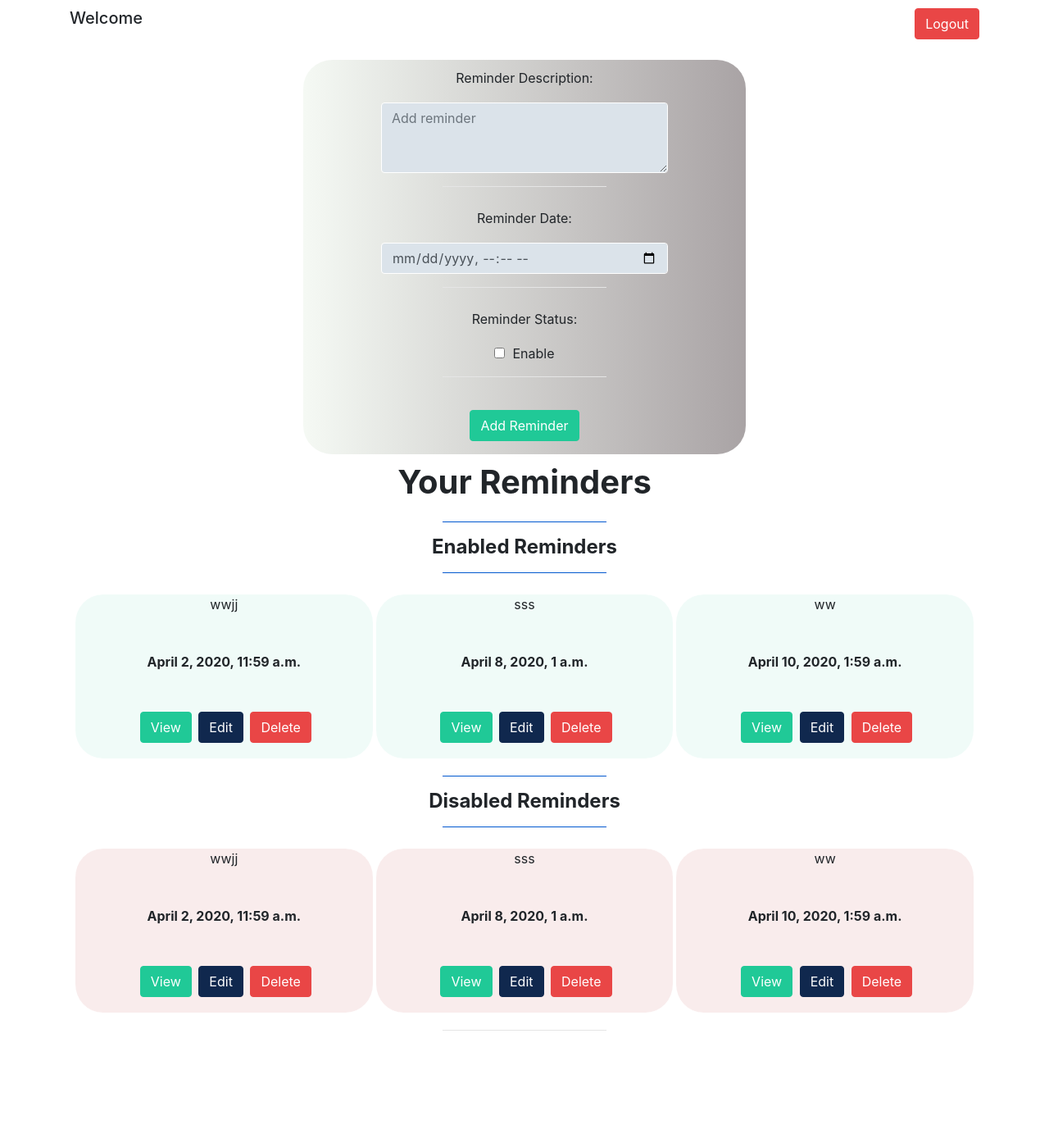
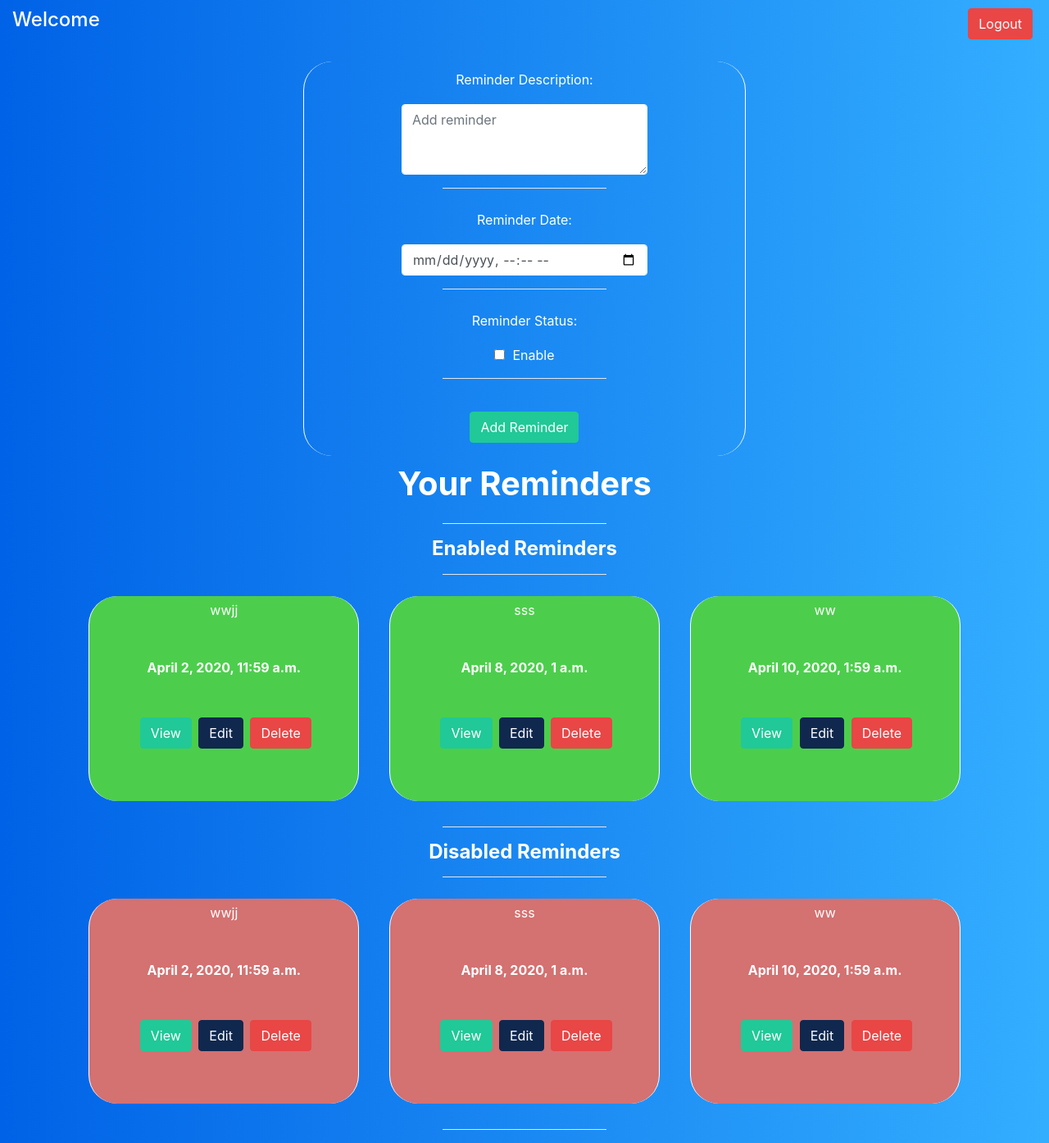
Before and after one commit to Hannanparvez/reminderapp, a Django app: template template/pages/home.html in a window 1280 px wide. Shown: the whole page at 82% size. Before the commit the page ends 1257 px from the top, so only its background shows below. Run offline with Django 3.2, Linux system fonts and the light colour scheme; the template is opened without the code that fills it: values that come from a table or form of the project are taken from there, others are empty; data comes from the database, SQL or seed files in the repository; both versions use the stored data as it was after the commit; some libraries are stand-ins or nearby versions.

Commit message:
Front end Changes

```diff
--- a/template/base.html
+++ b/template/base.html
@@ -3,7 +3,8 @@
 <html lang="en">
 <head>
     <meta charset="UTF-8">
-    <meta name="viewport" content="width=device-width, initial-scale=1.0">
+    <meta name="viewport" content="width=device-width, initial-scale=1.0, maximum-scale=1.0, user-scalable=0" />
+
     <meta http-equiv="X-UA-Compatible" content="ie=edge">
     <title>Reminder | {% block title%}{%endblock%}</title>
     <link rel="stylesheet" href="{% static 'css/all.css'  %}">
--- a/template/pages/home.html
+++ b/template/pages/home.html
@@ -7,6 +7,13 @@
 </style>
 {%block content%}
 <style>
+  body{
+    color: white;
+    background:linear-gradient(to right, #0062E6, #33AEFF);
+  }
+  .modal-content{
+    background:linear-gradient(to right, #0062E6, #33AEFF);
+  }
   hr{
    background-color: white;
     width: 200px;
@@ -19,14 +26,16 @@ label{
 }
 </style>
 <!-- hi {{user.username}} -->
+<div class="col-md-4 h4" style="margin-top: 10px;">Welcome&nbsp;<span style="color: brown"><strong>{{user.username|capfirst}}</strong></span></div>
+<input type="submit" class="btn btn-danger" value="Logout" name="Logout" style="position: absolute;right: 20px;top: 10px;"></input>
 	<div class="container">
             <div class="row" style="margin-top:10px;" >
-            <div class="col-md-4 h5">Welcome&nbsp;<span style="color: brown"><strong>{{user.username|capfirst}}</strong></span></div>
+
             <div class="col-md-4"></div>
             <div class="col-md-4">
                 <form action="/{{user.username}}" method="post" >
                     {%csrf_token%}
-                <input type="submit" class="btn btn-danger" value="Logout" name="Logout" style="float: right"></input>
+
             </form>
             </div>
         </div>
@@ -43,7 +52,7 @@ label{
                 <div class="col-md-3 "></div>
                 <div class="col-md-6 text-center" style="border-radius: 30px;" >
 
-            <form style="background: linear-gradient(to right, #569e440f, #5a4f5285);border-radius: 35px; " id="contact-form" method="post" action="/{{user.username}}" role="form">
+            <form style="border-radius: 35px;border-right: 1px solid;border-left: 1px solid;" id="contact-form" method="post" action="/{{user.username}}" role="form">
                 {%csrf_token%}
                  <div class="controls">
 
@@ -53,13 +62,13 @@ label{
                                 <div class="form-group">
                                     <div class="form-label-group">
                                     <label for="AddReminder_description">Reminder Description:</label>
-                                    <textarea style="background-color: #dbe3ea;border:solid 1px white" id="AddReminder_description" name="addReminder_description" class="form-control" placeholder="Add reminder"rows="3"
+                                    <textarea style="margin: auto; width: 300px;background-color: #fff;border:solid 1px white" id="AddReminder_description" name="addReminder_description" class="form-control" placeholder="Add reminder"rows="3"
                                      required="required" data-error="reminder must have a description"></textarea>
                                      </div>
                                      <hr>
                                      <div class="form-label-group">
                                      <label for="Reminder_date">Reminder Date:</label>
-                                    <input style="background-color: #dbe3ea;border:solid 1px white" class="form-control" required="required" name="Reminder_date" id="Reminder_date" type="datetime-local">
+                                    <input style="margin: auto;width: 300px;background-color: #fff;border:solid 1px white" class="form-control" required="required" name="Reminder_date" id="Reminder_date" type="datetime-local">
                                   </div>
                                   <hr>
                                   <div class="form-label-group">
@@ -105,9 +114,9 @@ label{
                                 <div class="row">
                                     <div class="col-md-2"></div>
                                       <div class="col-md-8">
-                                        <hr style="background-color:#0062E6">
+                                        <hr style="background-color:#fff">
                                           <div class="h4"><strong>Enabled Reminders</strong></div>
-                                          <hr style="background-color:#0062E6">
+                                          <hr style="background-color:#fff">
                                     </div>
                                     </div>
                             </div>
@@ -120,7 +129,7 @@ label{
             <div  class="row" style="padding: 5px;">
             {% for reminder in Reminders%}
 
-            <div class="col-md-4  box text-center" style="height: 200px;border-left: solid 2.5px  #ffffff;border-right: solid 2.5px  #ffffff;margin-top: 5px;background-color:#ade6d52e;border-radius: 35px" >
+            <div style="width: 330px; height: 250px; margin: 10px auto;display: block; padding: 5px;overflow: hidden;text-align: center;border-left: solid 1px  #ffffff;border-right: solid 1px  #ffffff;margin-top: 5px;background-color:#4cce4c;border-radius: 35px" >
 
                     <div class="media-body">
                             <div style="overflow: scroll;height: 65px">
@@ -202,7 +211,7 @@ label{
                                                                      <label>Reminder Date/Time</label><br>
                                                                     <p>{{reminder.reminderdue}}</p>
                                                                     <label for="editReminder_date">New Date/Time</label>
-                                                                    <input class="form-control" name="editReminder_date" id="editReminder_date" type="datetime-local">
+                                                                    <input class="form-control" name="editReminder_date" id="editReminder_date" type="datetime">
                                                                     <label for="Reminder_date">Reminder Status</label><br>
                                                                     <input type="checkbox" name="editReminder_status" {%if reminder.reminderstatus%}
                                                                     checked{%endif%} > Enabled
@@ -300,9 +309,9 @@ label{
                           <div class="row">
                               <div class="col-md-2"></div>
                                 <div class="col-md-8">
-                                    <hr style="background-color:#0062E6">
+                                    <hr style="background-color:#fff">
                                     <div class="h4"><strong>Disabled Reminders</strong></div>
-                                    <hr style="background-color:#0062E6">
+                                    <hr style="background-color:#fff">
                               </div>
                               </div>
                       </div>
@@ -314,7 +323,7 @@ label{
             <div  class="row" style="padding: 5px;">
 
             {% for reminder in Disabledreminders%}
-            <div class="col-md-4 box text-center" style="height: 200px;border-left: solid 2.5px  #ffffff;border-right: solid 2.5px  #ffffff;margin-top: 5px;background-color:#eac1c14d;border-radius: 35px" >
+            <div class="box text-center" style="width: 330px; height: 250px; margin: 10px auto;display: block; padding: 5px;overflow: hidden;text-align: center;border-left: solid 1px  #ffffff;border-right: solid 1px  #ffffff;margin-top: 5px;background-color:#d47171;border-radius: 35px" >
 
                     <div class="media-body">
                                <div style="overflow: scroll;height: 65px">
```
Also changed, not shown: db.sqlite3.
